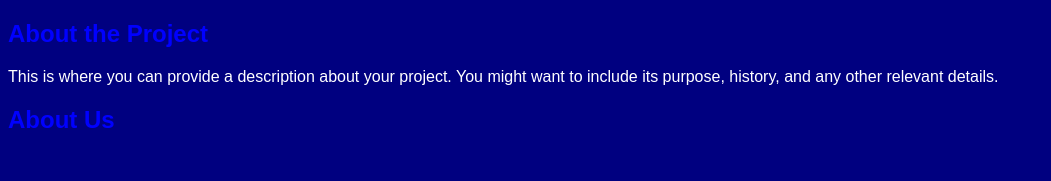
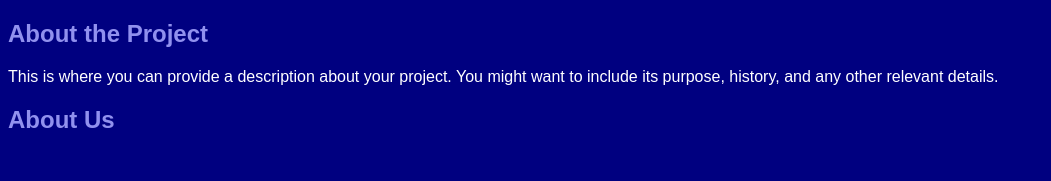
Before and after one commit to rebeccaksuen/Educational-Attainment, a plain HTML site: page PEAS/about.html in a window 1280 px wide. Shown: the top 181 px of the page, without its empty margins (0-1051 px from the left). Drawn offline with Linux system fonts and the light colour scheme.

Commit message:
color change testing

```diff
--- a/PEAS/styles/about.css
+++ b/PEAS/styles/about.css
@@ -5,7 +5,7 @@ body {
 }
 
 h1 {
-    color: blue;
+    color: rgb(145, 145, 238);
 }
 
 section#about-project h2 {
```
